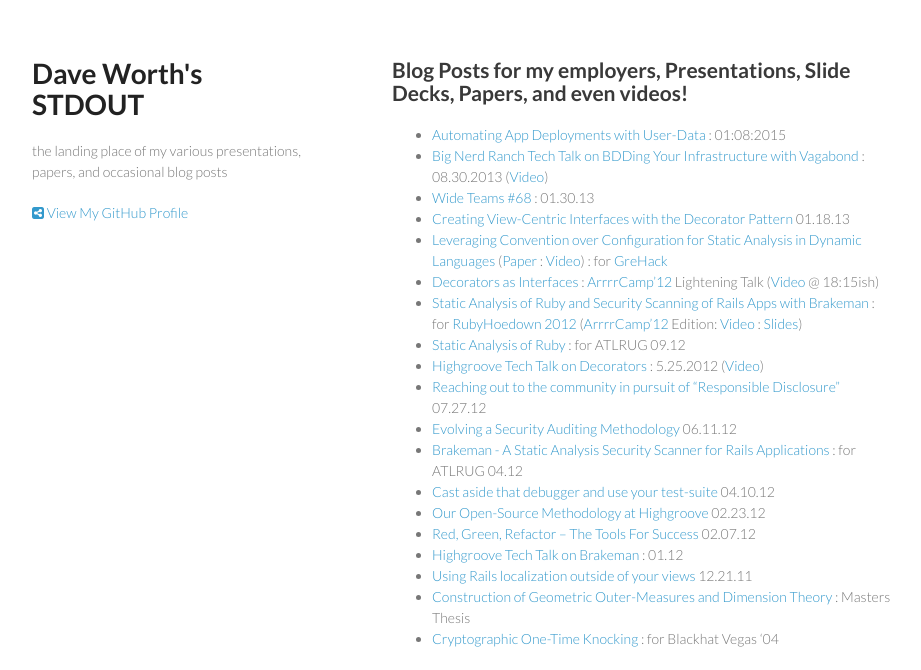
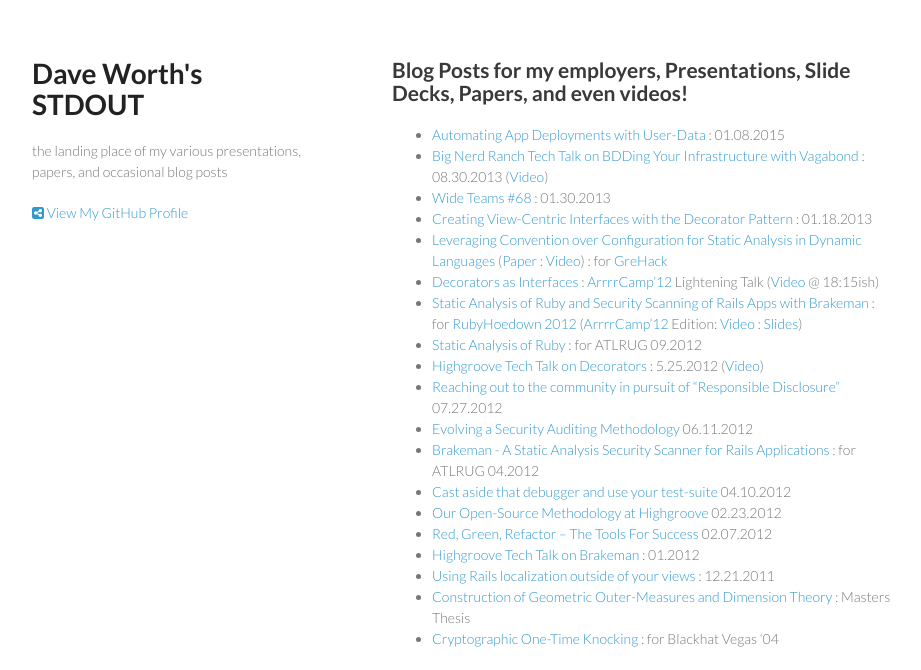
Before and after one commit to daveworth/daveworth.github.com, a Jekyll site: the page built from index.md, in a window 1280 px wide. Shown: the top 670 px of the page, without its empty margins (178-1099 px from the left). Built offline with Jekyll 4.4.1, drawn with Linux system fonts in a browser that asks for light colours; nearby versions of some CDN libraries.

Commit message:
Normalize dates

```diff
--- a/index.md
+++ b/index.md
@@ -1,22 +1,22 @@
 ---
 layout: default
 ---
-* [Automating App Deployments with User-Data](https://www.digitalocean.com/company/blog/automating-application-deployments-with-user-data/) : 01:08:2015
-* [Big Nerd Ranch Tech Talk on BDDing Your Infrastructure with Vagabond](http://daveworth.github.io/8_30_2013_BDD_Your_Infrastructure_with_Vagabond/#slide-0) : 08.30.2013 ([Video](http://vimeo.com/74387133))
-* [Wide Teams #68](http://www.wideteams.com/2013/01/30/episode-68-david-worth-of-big-nerd-ranch/) : 01.30.13
-* [Creating View-Centric Interfaces with the Decorator Pattern](http://blog.bignerdranch.com/1702-creating-view-centric-interfaces-with-the-decorator-pattern/) 01.18.13
+* [Automating App Deployments with User-Data](https://www.digitalocean.com/company/blog/automating-application-deployments-with-user-data/) :  01.08.2015
+* [Big Nerd Ranch Tech Talk on BDDing Your Infrastructure with Vagabond](http://daveworth.github.io/8_30_2013_BDD_Your_Infrastructure_with_Vagabond/#slide-0) :  08.30.2013 ([Video](http://vimeo.com/74387133))
+* [Wide Teams #68](http://www.wideteams.com/2013/01/30/episode-68-david-worth-of-big-nerd-ranch/) :  01.30.2013
+* [Creating View-Centric Interfaces with the Decorator Pattern](http://blog.bignerdranch.com/1702-creating-view-centric-interfaces-with-the-decorator-pattern/) :  01.18.2013
 * [Leveraging Convention over Configuration for Static Analysis in Dynamic Languages](http://ensiwiki.ensimag.fr/images/7/70/GreHack-2012-talk-David_Worth_and_Justin_Collins-Leveraging_Convention_over_Configuration_for_Static_Analysis_in_Dynamic_Languages.pdf) ([Paper](http://ensiwiki.ensimag.fr/images/c/c5/GreHack-2012-Leveraging_Convention_over_Configuration_for_Static_Analysis_in_Dynamic_Languages.pdf) : [Video](http://www.youtube.com/watch?feature=player_embedded&v=tHUxZbNktxg)) : for [GreHack](http://grehack.org/en/)
 * [Decorators as Interfaces](http://daveworth.github.io/ArrrrCamp_2012-DecoratorsAsInterfaces) : [ArrrrCamp'12](http://2012.arrrrcamp.be/) Lightening Talk ([Video](http://vimeo.com/groups/arrrrcamp/videos/51898787) @ 18:15ish)
 * [Static Analysis of Ruby and Security Scanning of Rails Apps with Brakeman](http://daveworth.github.io/RubyHoedown_2012-StaticAnalysisAndSecurityAnalysisWithBrakeman) : for [RubyHoedown 2012](http://rubyhoedown.com/) ([ArrrrCamp'12](http://2012.arrrrcamp.be/) Edition: [Video](http://vimeo.com/groups/arrrrcamp/videos/51635385) : [Slides](http://daveworth.github.com/ArrrrCamp_2012-StaticAnalysisAndSecurityAnalysisWithBrakeman/))
-* [Static Analysis of Ruby](http://daveworth.github.io/ATLRUG_07_2012-StaticAnalysisRuby/) : for ATLRUG 09.12
+* [Static Analysis of Ruby](http://daveworth.github.io/ATLRUG_07_2012-StaticAnalysisRuby/) : for ATLRUG 09.2012
 * [Highgroove Tech Talk on Decorators](http://daveworth.github.io/5-25-2012-Highgroove-Tech-Talk---Decorators/) :  5.25.2012 ([Video](http://vimeo.com/42860016))
-* [Reaching out to the community in pursuit of “Responsible Disclosure”](http://blog.bignerdranch.com/1702-creating-view-centric-interfaces-with-the-decorator-pattern/) 07.27.12
-* [Evolving a Security Auditing Methodology](http://blog.bignerdranch.com/1641-evolving-a-security-auditing-methodology/) 06.11.12
-* [Brakeman - A Static Analysis Security Scanner for Rails Applications](http://daveworth.github.io/ATLRUG_04_2012-BrakemanPresentation/) : for ATLRUG 04.12
-* [Cast aside that debugger and use your test-suite](http://blog.bignerdranch.com/1618-cast-aside-that-debugger-and-use-your-test-suite/) 04.10.12
-* [Our Open-Source Methodology at Highgroove](http://blog.bignerdranch.com/1602-our-open-source-methodology-at-highgroove/) 02.23.12
-* [Red, Green, Refactor – The Tools For Success](http://blog.bignerdranch.com/1593-red-green-refactor-the-tools-for-success/) 02.07.12
-* [Highgroove Tech Talk on Brakeman](http://vimeo.com/35766582) : 01.12
-* [Using Rails localization outside of your views](http://blog.bignerdranch.com/1577-using-rails-localization-outside-of-your-views/) 12.21.11
+* [Reaching out to the community in pursuit of “Responsible Disclosure”](http://blog.bignerdranch.com/1702-creating-view-centric-interfaces-with-the-decorator-pattern/) 07.27.2012
+* [Evolving a Security Auditing Methodology](http://blog.bignerdranch.com/1641-evolving-a-security-auditing-methodology/) 06.11.2012
+* [Brakeman - A Static Analysis Security Scanner for Rails Applications](http://daveworth.github.io/ATLRUG_04_2012-BrakemanPresentation/) : for ATLRUG 04.2012
+* [Cast aside that debugger and use your test-suite](http://blog.bignerdranch.com/1618-cast-aside-that-debugger-and-use-your-test-suite/) 04.10.2012
+* [Our Open-Source Methodology at Highgroove](http://blog.bignerdranch.com/1602-our-open-source-methodology-at-highgroove/) 02.23.2012
+* [Red, Green, Refactor – The Tools For Success](http://blog.bignerdranch.com/1593-red-green-refactor-the-tools-for-success/) 02.07.2012
+* [Highgroove Tech Talk on Brakeman](http://vimeo.com/35766582) : 01.2012
+* [Using Rails localization outside of your views](http://blog.bignerdranch.com/1577-using-rails-localization-outside-of-your-views/) : 12.21.2011
 * [Construction of Geometric Outer-Measures and Dimension Theory](http://www.math.unm.edu/~loring/graduate_students/DaveWorthThesis.pdf) : Masters Thesis
 * [Cryptographic One-Time Knocking](http://www.blackhat.com/presentations/bh-usa-04/bh-us-04-worth-up.pdf) : for Blackhat Vegas '04
```
